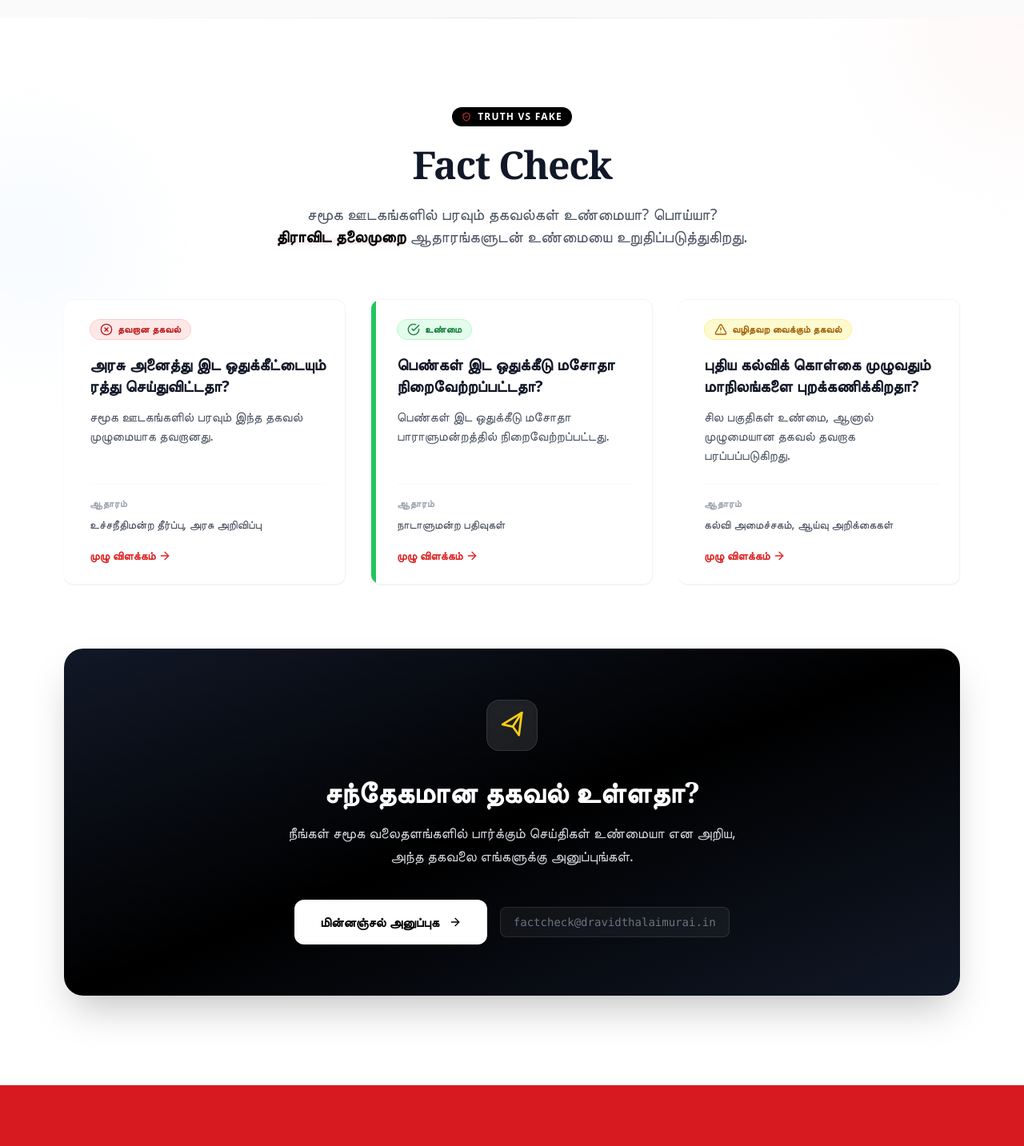
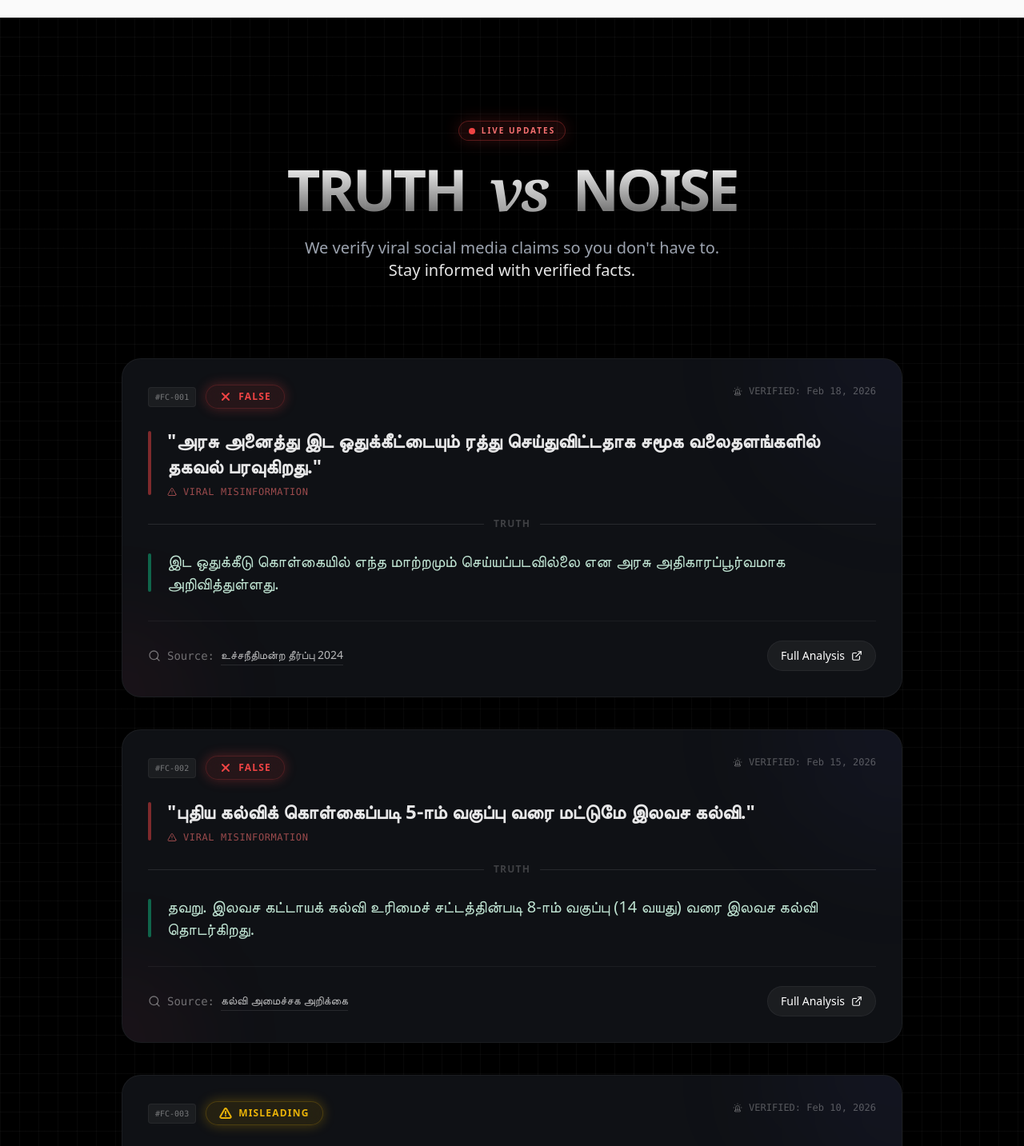
Before and after one commit to blazewing-webs/DT-Final, a Next.js app: page / in a window 1280 px wide. Shown: the part 6680-8113 px from the top of the page at 80% size. Built offline with nearby package versions, Linux system fonts and the light colour scheme; no server answers; the database is empty.

Commit message:
fact check ui changes

```diff
--- a/components/home/FactCheckSection.tsx
+++ b/components/home/FactCheckSection.tsx
@@ -1,198 +1,267 @@
 "use client";
 
-import React from "react";
-import { CheckCircle, XCircle, AlertTriangle, Send, ShieldCheck, ArrowRight } from "lucide-react";
+import React, { useState } from "react";
+import { motion, AnimatePresence } from "framer-motion";
+import {
+    X,
+    Check,
+    AlertTriangle,
+    Search,
+    Share2,
+    Info,
+    ChevronDown,
+    ExternalLink,
+    ShieldAlert,
+    Siren
+} from "lucide-react";
 
-type VerificationStatus = "true" | "false" | "misleading";
+// --- Types ---
 
 interface FactCheckItem {
     id: string;
-    question: string;
-    status: VerificationStatus;
-    statusText: string;
-    explanation: string;
+    claim: string;
+    fact: string;
+    verdict: "False" | "Misleading" | "True";
     source: string;
-    link: string;
+    date: string;
 }
+
+// --- Data ---
 
 const factCheckData: FactCheckItem[] = [
     {
-        id: "1",
-        question: "அரசு அனைத்து இட ஒதுக்கீட்டையும் ரத்து செய்துவிட்டதா?",
-        status: "false",
-        statusText: "தவறான தகவல்",
-        explanation: "சமூக ஊடகங்களில் பரவும் இந்த தகவல் முழுமையாக தவறானது.",
-        source: "உச்சநீதிமன்ற தீர்ப்பு, அரசு அறிவிப்பு",
-        link: "#",
+        id: "fc-001",
+        claim: "அரசு அனைத்து இட ஒதுக்கீட்டையும் ரத்து செய்துவிட்டதாக சமூக வலைதளங்களில் தகவல் பரவுகிறது.",
+        fact: "இட ஒதுக்கீடு கொள்கையில் எந்த மாற்றமும் செய்யப்படவில்லை என அரசு அதிகாரப்பூர்வமாக அறிவித்துள்ளது.",
+        verdict: "False",
+        source: "உச்சநீதிமன்ற தீர்ப்பு 2024",
+        date: "Feb 18, 2026",
     },
     {
-        id: "2",
-        question: "பெண்கள் இட ஒதுக்கீடு மசோதா நிறைவேற்றப்பட்டதா?",
-        status: "true",
-        statusText: "உண்மை",
-        explanation: "பெண்கள் இட ஒதுக்கீடு மசோதா பாராளுமன்றத்தில் நிறைவேற்றப்பட்டது.",
-        source: "நாடாளுமன்ற பதிவுகள்",
-        link: "#",
+        id: "fc-002",
+        claim: "புதிய கல்விக் கொள்கைப்படி 5-ாம் வகுப்பு வரை மட்டுமே இலவச கல்வி.",
+        fact: "தவறு. இலவச கட்டாயக் கல்வி உரிமைச் சட்டத்தின்படி 8-ாம் வகுப்பு (14 வயது) வரை இலவச கல்வி தொடர்கிறது.",
+        verdict: "False",
+        source: "கல்வி அமைச்சக அறிக்கை",
+        date: "Feb 15, 2026",
     },
     {
-        id: "3",
-        question: "புதிய கல்விக் கொள்கை முழுவதும் மாநிலங்களை புறக்கணிக்கிறதா?",
-        status: "misleading",
-        statusText: "வழிதவற வைக்கும் தகவல்",
-        explanation: "சில பகுதிகள் உண்மை, ஆனால் முழுமையான தகவல் தவறாக பரப்பப்படுகிறது.",
-        source: "கல்வி அமைச்சகம், ஆய்வு அறிக்கைகள்",
-        link: "#",
+        id: "fc-003",
+        claim: "பெண்கள் இட ஒதுக்கீடு மசோதா உடனடியாக அமலுக்கு வருகிறது.",
+        fact: "இல்லை. மக்கள் தொகை கணக்கெடுப்பு மற்றும் தொகுதி மறுவரையறைக்கு பின்னரே இது அமலுக்கு வரும்.",
+        verdict: "Misleading",
+        source: "பாராளுமன்ற சட்ட வரைவு",
+        date: "Feb 10, 2026",
     },
 ];
 
-const StatusBadge = ({ status, text }: { status: VerificationStatus; text: string }) => {
-    switch (status) {
-        case "false":
-            return (
-                <span className="inline-flex items-center gap-1.5 px-3 py-1 rounded-full text-xs font-bold tracking-wide uppercase bg-red-100/80 text-red-700 border border-red-200">
-                    <XCircle className="w-4 h-4" />
-                    {text}
-                </span>
-            );
-        case "true":
-            return (
-                <span className="inline-flex items-center gap-1.5 px-3 py-1 rounded-full text-xs font-bold tracking-wide uppercase bg-green-100/80 text-green-700 border border-green-200">
-                    <CheckCircle className="w-4 h-4" />
-                    {text}
-                </span>
-            );
-        case "misleading":
-            return (
-                <span className="inline-flex items-center gap-1.5 px-3 py-1 rounded-full text-xs font-bold tracking-wide uppercase bg-yellow-100/80 text-yellow-700 border border-yellow-200">
-                    <AlertTriangle className="w-4 h-4" />
-                    {text}
-                </span>
-            );
-        default:
-            return null;
-    }
+// --- Components ---
+
+const VerdictBadge = ({ verdict }: { verdict: FactCheckItem["verdict"] }) => {
+    const styles = {
+        False: "bg-red-500/10 text-red-500 border-red-500/20 shadow-[0_0_15px_rgba(239,68,68,0.3)]",
+        Misleading: "bg-yellow-500/10 text-yellow-500 border-yellow-500/20 shadow-[0_0_15px_rgba(234,179,8,0.3)]",
+        True: "bg-emerald-500/10 text-emerald-500 border-emerald-500/20 shadow-[0_0_15px_rgba(16,185,129,0.3)]",
     };
 
-const getBorderColor = (status: VerificationStatus) => {
-    switch (status) {
-        case "false": return "border-red-500";
-        case "true": return "border-green-500";
-        case "misleading": return "border-yellow-500";
-        default: return "border-gray-200";
-    }
+    const icons = {
+        False: <X className="w-3 h-3 md:w-4 md:h-4 stroke-[3]" />,
+        Misleading: <AlertTriangle className="w-3 h-3 md:w-4 md:h-4 stroke-[3]" />,
+        True: <Check className="w-3 h-3 md:w-4 md:h-4 stroke-[3]" />,
     };
 
-const FactCheckCard = ({ item }: { item: FactCheckItem }) => {
-    const borderColor = getBorderColor(item.status);
+    return (
+        <div className={`flex items-center gap-1.5 md:gap-2 px-3 py-1 md:px-4 md:py-1.5 rounded-full border ${styles[verdict]} backdrop-blur-md`}>
+            {icons[verdict]}
+            <span className="text-[10px] md:text-xs font-black uppercase tracking-widest">{verdict}</span>
+        </div>
+    );
+};
+
+const FactCard = ({ item, index }: { item: FactCheckItem; index: number }) => {
+    const [isOpen, setIsOpen] = useState(false);
 
     return (
-        <div className={`group relative bg-white rounded-xl shadow-sm hover:shadow-xl transition-all duration-300 border-t border-r border-b border-gray-100 overflow-hidden`}>
-            {/* Colored Left Border */}
-            <div className={`absolute top-0 bottom-0 left-0 w-1.5 ${borderColor.replace('border-', 'bg-')} transition-all group-hover:w-2`} />
+        <motion.div
+            initial={{ opacity: 0, y: 20 }}
+            whileInView={{ opacity: 1, y: 0 }}
+            transition={{ duration: 0.5, delay: index * 0.1 }}
+            viewport={{ once: true }}
+            className="group relative w-full"
+        >
+            <div
+                className="relative overflow-hidden rounded-2xl md:rounded-3xl bg-[#0F1115] border border-white/5 shadow-2xl transition-all duration-300 hover:border-white/10"
+            >
+                {/* Abstract Glow Background */}
+                <div className="absolute top-0 right-0 w-[300px] h-[300px] bg-indigo-500/5 rounded-full blur-[80px] -translate-y-1/2 translate-x-1/2 pointer-events-none" />
+                <div className="absolute bottom-0 left-0 w-[200px] h-[200px] bg-rose-500/5 rounded-full blur-[60px] translate-y-1/2 -translate-x-1/2 pointer-events-none" />
 
-            <div className="p-6 pl-8 h-full flex flex-col">
-                <div className="mb-4">
-                    <StatusBadge status={item.status} text={item.statusText} />
+                <div className="relative p-5 md:p-8">
+                    {/* Header Row */}
+                    <div className="flex flex-col md:flex-row md:items-start justify-between gap-4 mb-6">
+                        <div className="flex flex-wrap items-center gap-3">
+                            <span className="px-2 py-1 rounded bg-white/5 text-white/40 font-mono text-[10px] border border-white/5">
+                                #{item.id.toUpperCase()}
+                            </span>
+                            <VerdictBadge verdict={item.verdict} />
+                        </div>
+                        <div className="text-white/30 text-xs font-mono flex items-center gap-2">
+                            <Siren className="w-3 h-3" />
+                            <span>VERIFIED: {item.date}</span>
+                        </div>
                     </div>
 
-                <h3 className="text-xl font-bold text-gray-900 mb-3 leading-snug group-hover:text-black transition-colors">
-                    {item.question}
+                    {/* The Claim */}
+                    <div className="mb-6 md:mb-8 relative pl-6">
+                        <div className="absolute left-0 top-1 bottom-1 w-1 bg-red-500/50 rounded-full" />
+                        <h3 className="text-lg md:text-2xl font-bold text-white/90 leading-snug font-sans mb-2">
+                            "{item.claim}"
                         </h3>
-
-                <p className="text-gray-600 mb-6 leading-relaxed flex-grow text-sm md:text-base">
-                    {item.explanation}
-                </p>
-
-                <div className="pt-4 border-t border-gray-50 mt-auto">
-                    <div className="text-xs text-gray-400 mb-2 uppercase tracking-wider font-semibold">
-                        ஆதாரம்
+                        <div className="text-red-400/60 text-xs font-mono uppercase tracking-wider flex items-center gap-2">
+                            <AlertTriangle className="w-3 h-3" /> Viral Misinformation
                         </div>
-                    <div className="text-sm text-gray-700 font-medium mb-4 truncate">
-                        {item.source}
                     </div>
 
-                    <a
-                        href={item.link}
-                        className="inline-flex items-center text-sm font-bold text-red-600 group-hover:text-red-700 transition-colors"
-                    >
-                        முழு விளக்கம்
-                        <ArrowRight className="w-4 h-4 ml-1 transform group-hover:translate-x-1 transition-transform" />
-                    </a>
+                    {/* Separation Line with 'VS' */}
+                    <div className="relative h-px bg-white/10 w-full mb-6 md:mb-8 flex justify-center">
+                        <span className="bg-[#0F1115] px-3 text-white/20 text-xs font-black tracking-widest absolute -top-2">TRUTH</span>
+                    </div>
+
+                    {/* The Fact */}
+                    <div className="pl-6 relative">
+                        <div className="absolute left-0 top-1 bottom-1 w-1 bg-emerald-500/50 rounded-full" />
+                        <p className="text-base md:text-xl text-emerald-100/90 leading-relaxed font-medium">
+                            {item.fact}
+                        </p>
+                    </div>
+
+                    {/* Footer Actions */}
+                    <div className="mt-8 pt-6 border-t border-white/5 flex flex-wrap items-center justify-between gap-4">
+                        <div className="flex items-center gap-2 text-xs md:text-sm text-white/40">
+                            <Search className="w-3 h-3 md:w-4 md:h-4" />
+                            <span className="font-mono">Source:</span>
+                            <span className="text-white/70 border-b border-white/10 pb-0.5">{item.source}</span>
+                        </div>
+
+                        <button className="flex items-center gap-2 px-4 py-2 rounded-full bg-white/5 hover:bg-white/10 border border-white/5 transition-colors text-xs md:text-sm text-white font-medium group">
+                            Full Analysis
+                            <ExternalLink className="w-3 h-3 md:w-3.5 md:h-3.5 group-hover:translate-x-0.5 transition-transform" />
+                        </button>
                     </div>
                 </div>
             </div>
+        </motion.div>
     );
 };
 
 export default function FactCheckSection() {
     return (
-        <section className="py-20 md:py-28 relative overflow-hidden">
-            {/* Background Decorative Elements */}
-            <div className="absolute inset-0 bg-slate-50 -z-10" />
-            <div className="absolute top-0 left-0 w-full h-px bg-gradient-to-r from-transparent via-gray-200 to-transparent" />
-            <div className="absolute -top-40 -right-40 w-80 h-80 bg-red-50 rounded-full blur-3xl opacity-50 pointer-events-none" />
-            <div className="absolute top-40 -left-20 w-60 h-60 bg-blue-50 rounded-full blur-3xl opacity-50 pointer-events-none" />
+        <section className="relative py-24 md:py-32 bg-black overflow-hidden">
 
-            <div className="container mx-auto px-4 max-w-6xl relative z-10">
-                <div className="text-center mb-16 max-w-3xl mx-auto">
-                    <div className="inline-flex items-center gap-2 px-3 py-1 bg-black text-white rounded-full text-xs font-bold tracking-widest uppercase mb-6">
-                        <ShieldCheck className="w-3 h-3 text-red-500" />
-                        <span>Truth vs Fake</span>
-                    </div>
-                    <h2 className="text-4xl md:text-5xl font-black text-gray-900 mb-6 font-serif tracking-tight">
-                        Fact Check
-                    </h2>
-                    <p className="text-lg md:text-xl text-gray-600 leading-relaxed font-light">
-                        சமூக ஊடகங்களில் பரவும் தகவல்கள் உண்மையா? பொய்யா? <br className="hidden md:block" />
-                        <span className="font-semibold text-black relative inline-block">
-                            திராவிட தலைமுறை
-                            <span className="absolute bottom-1 left-0 w-full h-2 bg-red-100/50 -z-10"></span>
-                        </span> ஆதாரங்களுடன் உண்மையை உறுதிப்படுத்துகிறது.
-                    </p>
+            {/* Dynamic Grid Background */}
+            <div className="absolute inset-0 bg-[linear-gradient(to_right,#80808012_1px,transparent_1px),linear-gradient(to_bottom,#80808012_1px,transparent_1px)] bg-[size:24px_24px]" />
+            <div className="absolute left-0 right-0 top-0 -z-10 m-auto h-[310px] w-[310px] rounded-full bg-blue-500 opacity-20 blur-[100px]" />
+            <div className="absolute right-0 bottom-0 -z-10 m-auto h-[310px] w-[310px] rounded-full bg-purple-500 opacity-20 blur-[100px]" />
+
+            <div className="container mx-auto px-4 md:px-6 relative z-10 max-w-5xl">
+
+                {/* Section Header */}
+                <div className="text-center mb-16 md:mb-24">
+                    <motion.div
+                        initial={{ opacity: 0, scale: 0.9 }}
+                        whileInView={{ opacity: 1, scale: 1 }}
+                        viewport={{ once: true }}
+                        className="inline-flex items-center gap-2 px-3 py-1 rounded-full border border-red-500/30 bg-red-500/10 text-red-400 text-[10px] font-bold uppercase tracking-[0.2em] mb-6 shadow-[0_0_20px_rgba(239,68,68,0.2)]"
+                    >
+                        <span className="relative flex h-2 w-2">
+                            <span className="animate-ping absolute inline-flex h-full w-full rounded-full bg-red-400 opacity-75"></span>
+                            <span className="relative inline-flex rounded-full h-2 w-2 bg-red-500"></span>
+                        </span>
+                        Live Updates
+                    </motion.div>
+
+                    <motion.h2
+                        initial={{ opacity: 0, y: 20 }}
+                        whileInView={{ opacity: 1, y: 0 }}
+                        transition={{ delay: 0.1 }}
+                        viewport={{ once: true }}
+                        className="text-5xl md:text-7xl font-black text-transparent bg-clip-text bg-gradient-to-b from-white to-white/40 tracking-tighter mb-6"
+                    >
+                        TRUTH <span className="font-serif italic text-white/30 px-2 lg:px-4">vs</span> NOISE
+                    </motion.h2>
+
+                    <motion.p
+                        initial={{ opacity: 0, y: 20 }}
+                        whileInView={{ opacity: 1, y: 0 }}
+                        transition={{ delay: 0.2 }}
+                        viewport={{ once: true }}
+                        className="text-lg md:text-xl text-gray-400 max-w-2xl mx-auto leading-relaxed"
+                    >
+                        We verify viral social media claims so you don't have to.
+                        <br className="hidden md:block" />
+                        <span className="text-white/90">Stay informed with verified facts.</span>
+                    </motion.p>
                 </div>
 
-                <div className="grid grid-cols-1 md:grid-cols-2 lg:grid-cols-3 gap-6 lg:gap-8 mb-20">
-                    {factCheckData.map((item) => (
-                        <FactCheckCard key={item.id} item={item} />
+                {/* Cards Stack */}
+                <div className="flex flex-col gap-6 md:gap-10 mb-20">
+                    {factCheckData.map((item, index) => (
+                        <FactCard key={item.id} item={item} index={index} />
                     ))}
                 </div>
 
-                {/* Improved CTA Section */}
-                <div className="relative rounded-3xl overflow-hidden shadow-2xl">
-                    <div className="absolute inset-0 bg-gradient-to-br from-gray-900 via-black to-gray-900" />
-                    {/* Pattern Overlay */}
-                    <div className="absolute inset-0 opacity-10 bg-[radial-gradient(#ffffff33_1px,transparent_1px)] [background-size:20px_20px]" />
+                {/* Modern Glassmorphic CTA */}
+                <motion.div
+                    initial={{ opacity: 0, scale: 0.95 }}
+                    whileInView={{ opacity: 1, scale: 1 }}
+                    viewport={{ once: true }}
+                    className="relative rounded-3xl overflow-hidden"
+                >
+                    <div className="absolute inset-0 bg-gradient-to-r from-blue-600 to-indigo-600 opacity-90" />
+                    <div className="absolute inset-0 bg-[url('https://grainy-gradients.vercel.app/noise.svg')] opacity-20" />
 
-                    <div className="relative p-8 md:p-12 lg:p-16 text-center">
-                        <div className="flex flex-col items-center max-w-2xl mx-auto">
-                            <div className="w-16 h-16 bg-white/10 rounded-2xl flex items-center justify-center mb-8 backdrop-blur-sm border border-white/10 shadow-inner">
-                                <Send className="w-8 h-8 text-yellow-400 transform -rotate-12 translate-x-0.5" />
-                            </div>
-
-                            <h3 className="text-2xl md:text-4xl font-bold mb-4 text-white font-serif">
-                                சந்தேகமான தகவல் உள்ளதா?
+                    <div className="relative p-10 md:p-16 text-center">
+                        <h3 className="text-3xl md:text-4xl font-black text-white mb-6 tracking-tight">
+                            Spot something suspicious?
                         </h3>
-
-                            <p className="text-gray-300 mb-10 text-lg leading-relaxed max-w-xl">
-                                நீங்கள் சமூக வலைதளங்களில் பார்க்கும் செய்திகள் உண்மையா என அறிய, அந்த தகவலை எங்களுக்கு அனுப்புங்கள்.
+                        <p className="text-blue-100 text-lg mb-10 max-w-xl mx-auto">
+                            Submit viral messages, images, or videos for verification by our expert team.
                         </p>
 
-                            <div className="flex flex-col sm:flex-row items-center justify-center gap-4 w-full">
+                        <div className="flex flex-col sm:flex-row items-center justify-center gap-4">
                             <a
                                 href="mailto:factcheck@dravidthalaimurai.in"
-                                    className="group relative inline-flex items-center gap-3 bg-white text-black px-8 py-4 rounded-xl font-bold hover:bg-gray-50 transition-all active:scale-95 duration-200"
+                                className="w-full sm:w-auto px-8 py-4 bg-white text-blue-900 rounded-xl font-bold hover:bg-blue-50 transition-all shadow-[0_10px_30px_rgba(0,0,0,0.2)] flex items-center justify-center gap-2 group"
                             >
-                                    <span>மின்னஞ்சல் அனுப்புக</span>
-                                    <ArrowRight className="w-4 h-4 transition-transform group-hover:translate-x-1" />
+                                <ShieldAlert className="w-5 h-5" />
+                                Submit for Fact Check
+                                <ArrowRight className="w-4 h-4 group-hover:translate-x-1 transition-transform" />
                             </a>
-                                <div className="text-gray-500 font-mono text-sm bg-white/5 px-4 py-2 rounded-lg border border-white/10">
-                                    factcheck@dravidthalaimurai.in
                         </div>
                     </div>
-                        </div>
-                    </div>
-                </div>
+                </motion.div>
+
             </div>
         </section>
     );
 }
+
+function ArrowRight(props: any) {
+    return (
+        <svg
+            {...props}
+            xmlns="http://www.w3.org/2000/svg"
+            width="24"
+            height="24"
+            viewBox="0 0 24 24"
+            fill="none"
+            stroke="currentColor"
+            strokeWidth="2"
+            strokeLinecap="round"
+            strokeLinejoin="round"
+        >
+            <path d="M5 12h14" />
+            <path d="m12 5 7 7-7 7" />
+        </svg>
+    )
+}
```
Lines whose indentation alone changed are shown as unchanged.
